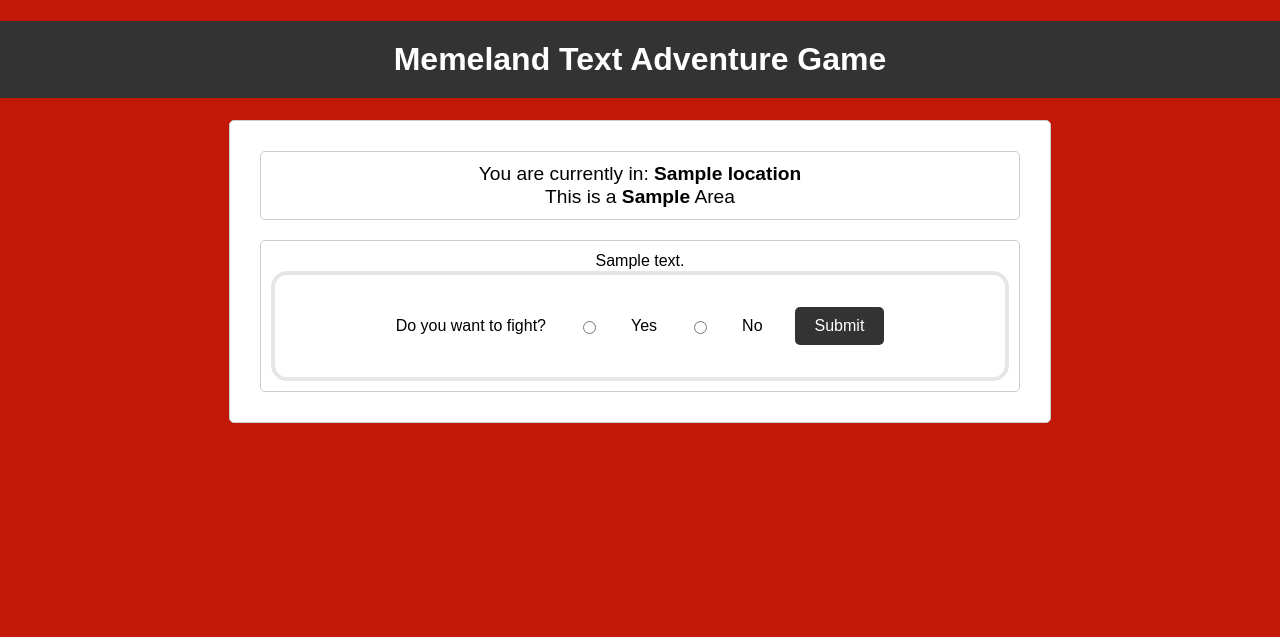
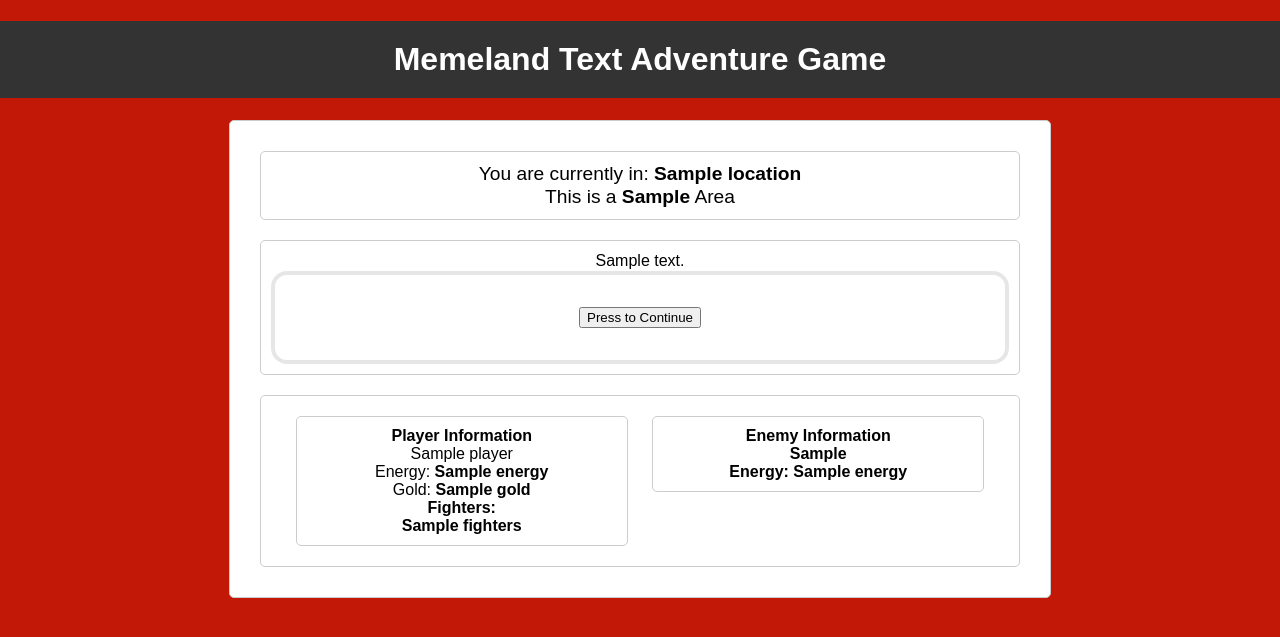
Before and after one commit to taekwonkrypto/PirateAdventureGame, a Flask app: template templates/battle.html in a window 1280 px wide. Shown: the top 637 px of the page. Run offline with Flask 3, Linux system fonts and the light colour scheme; the template is opened without the code that fills it: most values are stand-ins (such as "Sample title", 1, 10 or a date in 2020).

Commit message:
added more front end work and lots of other things.

```diff
--- a/app.py
+++ b/app.py
@@ -80,13 +80,199 @@
 def index():
     return render_template('index.html')
 
+@app.route('/battle', methods=['GET', 'POST'])
+def battle():
+    global enemy, battle_active
+    if not enemy.enemy_type:
+        enemy = spawnEnemy(player)
+    message = f"Oh snap! a {enemy.enemy_type} has spawned with {enemy.energy} energy!"
+    notes, attack_options = '', ''
+    choice_made, displayed_results = False, False
+
+    if request.method == 'POST':
+        if choice_made:
+            displayed_results = True
+        else:
+            print('else entered...')
+            if battle_active:
+                print('battle active entered...')
+                message = "FIGHT!"
+                battle_input = request.form.get('user_input_battle')
+                print(f'battle input is {battle_input}')
+                if battle_input == '1':
+                    print('one')
+                    enemy_damage = pirate_sword()
+                    enemy_energy = enemy.energy - enemy_damage
+                    enemy.update_energy(max(0, enemy_energy))
+                    notes = f"You dealt {enemy_damage} damage to the {enemy.enemy_type}!"
+                    if outOfEnergy(enemy):
+                        notes = f'You defeated the {enemy.enemy_type}!<br>Which fully restored your energy!<br>' \
+                                f'Also a {enemy.enemy_type} has been added to your fighters!'
+                        player.update_energy(100)
+                        player.add_to_fighters(enemy.enemy_type)
+                        battle_active = False
+                    player_damage = enemy_attack(enemy.enemy_type)
+                    print(f'player_damage returned {player_damage}')
+                    pirate_energy = player.energy - player_damage
+                    player.update_energy(max(0, pirate_energy))
+                    notes = f"You dealt {enemy_damage} damage to the {enemy.enemy_type} and took {player_damage} damage!"
+                    if outOfEnergy(player):
+                        notes = f'You were defeated by the {enemy.enemy_type}!'
+                        player.update_alive(False)
+                        battle_active = False
+                        #redirect to END GAME screen?
+                    if canPlayerSummon(player):
+                        attack_options = "1:sword | 2:cannon | 3:summon"
+                    else:
+                        attack_options = "1:sword | 2:cannon"
+                elif battle_input == '2':
+                    print('two')
+                    enemy_damage = pirate_cannon()
+                    enemy_energy = enemy.energy - enemy_damage
+                    enemy.update_energy(max(0, enemy_energy))
+                    notes = f"You dealt {enemy_damage} damage to the {enemy.enemy_type}!"
+                    if outOfEnergy(enemy):
+                        notes = f'You defeated the {enemy.enemy_type}!<br>Which fully restored your energy!<br>' \
+                                f'Also a {enemy.enemy_type} has been added to your fighters!'
+                        player.update_energy(100)
+                        player.add_to_fighters(enemy.enemy_type)
+                        battle_active = False
+                    player_damage = enemy_attack(enemy.enemy_type)
+                    print(f'player_damage returned {player_damage}')
+                    pirate_energy = player.energy - player_damage
+                    player.update_energy(max(0, pirate_energy))
+                    notes = f"You dealt {enemy_damage} damage to the {enemy.enemy_type} and took {player_damage} damage!"
+                    if outOfEnergy(player):
+                        notes = f'You were defeated by the {enemy.enemy_type}!'
+                        player.update_alive(False)
+                        battle_active = False
+                        # redirect to END GAME screen?
+                    if canPlayerSummon(player):
+                        attack_options = "1:sword | 2:cannon | 3:summon"
+                    else:
+                        attack_options = "1:sword | 2:cannon"
+                elif battle_input == '3' and canPlayerSummon(player):
+                    notes = "you entered 3!"
+                    chosen_fighter = enemySummonOptionAutoSelect(player)
+                    message = f'a {chosen_fighter} has been summoned!'
+                    print(f'a {chosen_fighter} has been summoned!')
+                    enemy_damage = pirateSummonFighter(chosen_fighter)
+                    gold_cost = getFighterCost(chosen_fighter)
+                    updated_gold = player.gold - gold_cost
+                    player.update_gold(updated_gold)
+                    print(f'{chosen_fighter} has done {enemy_damage} damage and cost {gold_cost}')
+                    enemy_energy = enemy.energy - enemy_damage
+                    enemy.update_energy(max(0, enemy_energy))
+                    notes = f"You dealt {enemy_damage} damage to the {enemy.enemy_type}!"
+                    if outOfEnergy(enemy):
+                        notes = f'You defeated the {enemy.enemy_type}!<br>Which fully restored your energy!<br>' \
+                                f'Also a {enemy.enemy_type} has been added to your fighters!'
+                        player.update_energy(100)
+                        player.add_to_fighters(enemy.enemy_type)
+                        battle_active = False
+                    player_damage = enemy_attack(enemy.enemy_type)
+                    print(f'player_damage returned {player_damage}')
+                    pirate_energy = player.energy - player_damage
+                    player.update_energy(max(0, pirate_energy))
+                    notes = f"You dealt {enemy_damage} damage to the {enemy.enemy_type} and took {player_damage} damage!"
+                    if outOfEnergy(player):
+                        notes = f'You were defeated by the {enemy.enemy_type}!'
+                        player.update_alive(False)
+                        battle_active = False
+                        # redirect to END GAME screen?
+                    if canPlayerSummon(player):
+                        attack_options = "1:sword | 2:cannon | 3:summon"
+                    else:
+                        attack_options = "1:sword | 2:cannon"
+                else:
+                    notes = f'Sorry {battle_input} is not accepted.'
+                    print("Sorry. That's not an acceptable entry.")
+            else:
+                print('Battle is not active...')
+                battle_input = request.form.get('battle_explore_choice')
+                if battle_input == 'yes':
+                    battle_active = True
+                    game_map[current_area].update_consumed(True)
+                    message = "Choose your attack:"
+                    if canPlayerSummon(player):
+                        attack_options = "1:sword | 2:cannon | 3:summon"
+                    else:
+                        attack_options = "1:sword | 2:cannon"
+                elif battle_input == 'no':
+                    message = "(probably) smart, Chicken."
+                else:
+                    notes = 'Sorry that input is not valid (BATTLE function)'
+                choice_made = True
+        #if 'battle_explore_choice' in request.form:
+        #    print('battle_explore_choice')
+        #    battle_input = request.form.get('battle_explore_choice')
+        #elif 'user_input_battle' in request.form:
+        #    print('entered user_input_battle')
+        #    battle_input = request.form.get('user_input_battle')
+        #if choice_made:
+        #    displayed_results = True
+        #else:
+
+    if choice_made and displayed_results:
+        return redirect('/play')  # Redirect to the main page after processing
+    else:
+        print(f'Battle active is: {battle_active}')
+        return render_template('battle.html',
+                               player=player,
+                               area_type=game_map[current_area]['area_type'],
+                               message=message,
+                               notes=notes,
+                               choice_made=choice_made,
+                               enemy=enemy,
+                               battle_active=battle_active,
+                               attack_options=attack_options)
+
 @app.route('/explore', methods=['GET', 'POST'])
 def explore_island():
     message = 'Always a chance of finding gold.<br>Of course, you can get raided while you are searching.'
     notes = ''
-    explore_choice = request.form.get('explore_choice')
+    #explore_choice = request.form.get('explore_choice')
     choice_made = False
     displayed_results = False
+
+    if request.method == 'POST':
+        explore_choice = request.form.get('explore_choice')
+        if choice_made:
+            displayed_results = True
+        else:
+            if explore_choice == 'yes':
+                find_gold = random.choice([True, False])
+                if find_gold:
+                    gold_before = player.gold
+                    playerGold('award', player)
+                    gold_after = player.gold
+                    gold_awarded = gold_after - gold_before
+                    notes = f'Nice!  You found {gold_awarded} gold!'
+                else:
+                    gold_before = player.gold
+                    playerGold('strip', player)
+                    gold_after = player.gold
+                    gold_stripped = gold_after - gold_before
+                    notes = f'Rekt!  You were raided for {gold_stripped} gold while you searched the island.'
+                game_map[current_area].update_consumed(True)
+            elif explore_choice == 'no':
+                message = "Guess we'll never know what was out there..."
+            else:
+                notes = 'Sorry that input is not valid.'
+            choice_made = True
+
+    if choice_made and displayed_results:
+        return redirect('/play')  # Redirect to the main page after processing
+    else:
+        return render_template('island.html',
+                               player=player,
+                               area_type=game_map[current_area]['area_type'],
+                               message=message,
+                               notes=notes,
+                               choice_made=choice_made)
+
+
+'''
 
     if explore_choice == 'yes':
     #if displayed_results and not choice_made:
@@ -124,16 +310,17 @@
                            message=message,
                            notes=notes,
                            choice_made=choice_made)
+'''
 
 @app.route('/play', methods=['GET', 'POST'])
 def play():
-    global player, game_map, current_area
+    global player, game_map, current_area, enemy, battle_active
     traverse_dictionary = percentMapVisitedAndConsumed()
     direction_options = ', '.join(game_map[current_area]['connections'].keys())
     game_map[current_area].update_visited(True)
     message = 'Enter a direction in the input field below to go that way.'
     notes = ''
-
+    battle_active = False
 
     if request.method == 'POST':
         if 'user_input' in request.form:
@@ -142,25 +329,32 @@
         elif 'island_button_continue' in request.form:
             print('entered island_button_continue')
             user_input = 'button_click'
-        if user_input in game_map[current_area]['connections']:
-            current_area = game_map[current_area]['connections'][user_input]
+        elif 'battle_button_continue' in request.form:
+            print('entered battle_button_continue')
+            user_input = 'button_click'
+        if user_input.lower() in game_map[current_area]['connections']:
+            current_area = game_map[current_area]['connections'][user_input.lower()]
             player.update_location(current_area)
             direction_options = ', '.join(game_map[current_area]['connections'].keys())
-            message = f'You went {user_input}.'
+            message = f'You went {user_input.lower()}.'
             notes = areaActionResult(game_map[current_area]['area_type'])
             if game_map[current_area]['area_type'].lower() == 'island' and not game_map[current_area]['consumed']:
                 #print('entered island consume')
                 return redirect('/explore')
-        elif user_input in game_map[current_area]['secret_area_connections']:
-            current_area = game_map[current_area]['secret_area_connections'][user_input]
+            elif game_map[current_area]['area_type'].lower() == 'battle' and not game_map[current_area]['consumed']:
+                print('entered battle not consumed section')
+                enemy = Enemy()
+                return redirect('/battle')
+        elif user_input.lower() in game_map[current_area]['secret_area_connections']:
+            current_area = game_map[current_area]['secret_area_connections'][user_input.lower()]
             player.update_location(current_area)
             direction_options = ', '.join(game_map[current_area]['connections'].keys())
-            message = f'You went {user_input}.'
+            message = f'You went {user_input.lower()}.'
             notes = areaActionResult(game_map[current_area]['area_type'])
-        elif user_input == 'quit':
+        elif user_input.lower() == 'quit':
             #redirect to a thanks for playing page.
             message = "quit not supported yet.<br>(just close your browser)"
-        elif user_input == 'button_click':
+        elif user_input.lower() == 'button_click':
             message = "Ok so which way are we going now?"
         else:
             message = f'You cannot go {user_input}.'
@@ -175,7 +369,8 @@
                            area_consumed=game_map[current_area]['consumed'])
 
 def startHere():
-    global game_map, current_area, player
+    global game_map, current_area, player, enemy, battle_active
+    battle_active = False
     initializeGame()
     app.run(debug=True)
 
--- a/templates/battle.html
+++ b/templates/battle.html
@@ -4,6 +4,25 @@
     <title>A Memeland Text Adventure Game</title>
     <meta http-equiv="content-type" content="text/html; charset=UTF-8">
     <link rel="stylesheet" href="{{ url_for('static', filename='css/style.css') }}">
+    <style>
+    {% if enemy.enemy_type == 'Kraken' %}
+        body {background-image: url('/static/images/memeland-wallpaper-kraken.jpg');background-color: #666}
+    {% elif enemy.enemy_type == 'Shark' %}
+        body {background-image: url('/static/images/memeland-wallpaper-shark.jpg');background-color: #666}
+    {% endif %}
+    .container {
+        text-align: center; /* Optional: To center align the boxes within the container */
+    }
+    .box {
+      display: inline-block;
+      width: 45%; /* Adjust the width as needed */
+      margin: 10px; /* Add margin for spacing between boxes */
+      border: 1px solid #ccc; /* Optional: Add a border for visualization */
+      box-sizing: border-box; /* Optional: Include border in width calculation */
+      vertical-align: top;
+    }
+    .box p#player_stats {padding:0 !important;margin:0 !important}
+    </style>
 </head>
 <body id="battle">
     <h1>Memeland Text Adventure Game</h1>
@@ -15,11 +34,17 @@
         </div>
         <div id="battle_div" class="align_paragraph_text">
             <b></b><p id="notes">{{ notes|safe }}</p></b>
-            {% if not choice_made %}
-            <form method="POST" action="/explore">
+            {% if battle_active %}
+            <b><p id="notes">Attack Options:<br>{{ attack_options }}</p></b>
+            <form method="post" action="{{ url_for('battle') }}">
+                <input type="text" name="user_input_battle" autofocus>
+                <input type="submit" value="Submit">
+            </form>
+            {% elif not choice_made and player.energy > 0 and enemy.energy > 0 %}
+            <form method="POST" action="/battle">
                 <label>Do you want to fight?</label>
-                <input type="radio" name="explore_choice" value="yes"> Yes
-                <input type="radio" name="explore_choice" value="no"> No
+                <input type="radio" name="battle_explore_choice" value="yes"> Yes
+                <input type="radio" name="battle_explore_choice" value="no"> No
                 <input type="submit" value="Submit">
             </form>
             {% else %}
@@ -27,7 +52,29 @@
                 <button type="submit" name="battle_button_continue">Press to Continue</button>
             </form>
             {% endif %}
-       </div>
+        </div>
+        <div class="container">
+            <div class="box">
+                <p id="player_stats" class="bold">Player Information</p>
+                <p id="player_stats">{{ player.player_name }}</p>
+                <p id="player_stats">Energy: <b>{{ player.energy }}</b></p>
+                <p id="player_stats">Gold: <b>{{ player.gold }}</p>
+
+                {% if player.fighters %}
+                    <p id="player_stats">Fighters:</p>
+                    {% for fighters in player.fighters %}
+                        <p id="player_stats">{{fighters}}</p>
+                    {% endfor %}
+                {% else %}
+                    <p id="player_stats">You do not own any fighters...yet.</p>
+                {% endif %}
+            </div>
+            <div class="box">
+                <p id="player_stats" class="bold">Enemy Information</p>
+                <p id="player_stats">{{ enemy.enemy_type }}</p>
+                <p id="player_stats">Energy: <b>{{ enemy.energy }}</b></p>
+            </div>
+        </div>
    </div>
 </body>
 </html>
```
Also changed, not shown: battle.py (+37 -7 lines), files/classes.py (+4 -4 lines), static/images/memeland-wallpaper-kraken.jpg (added), static/images/memeland-wallpaper-shark.jpg (added).
